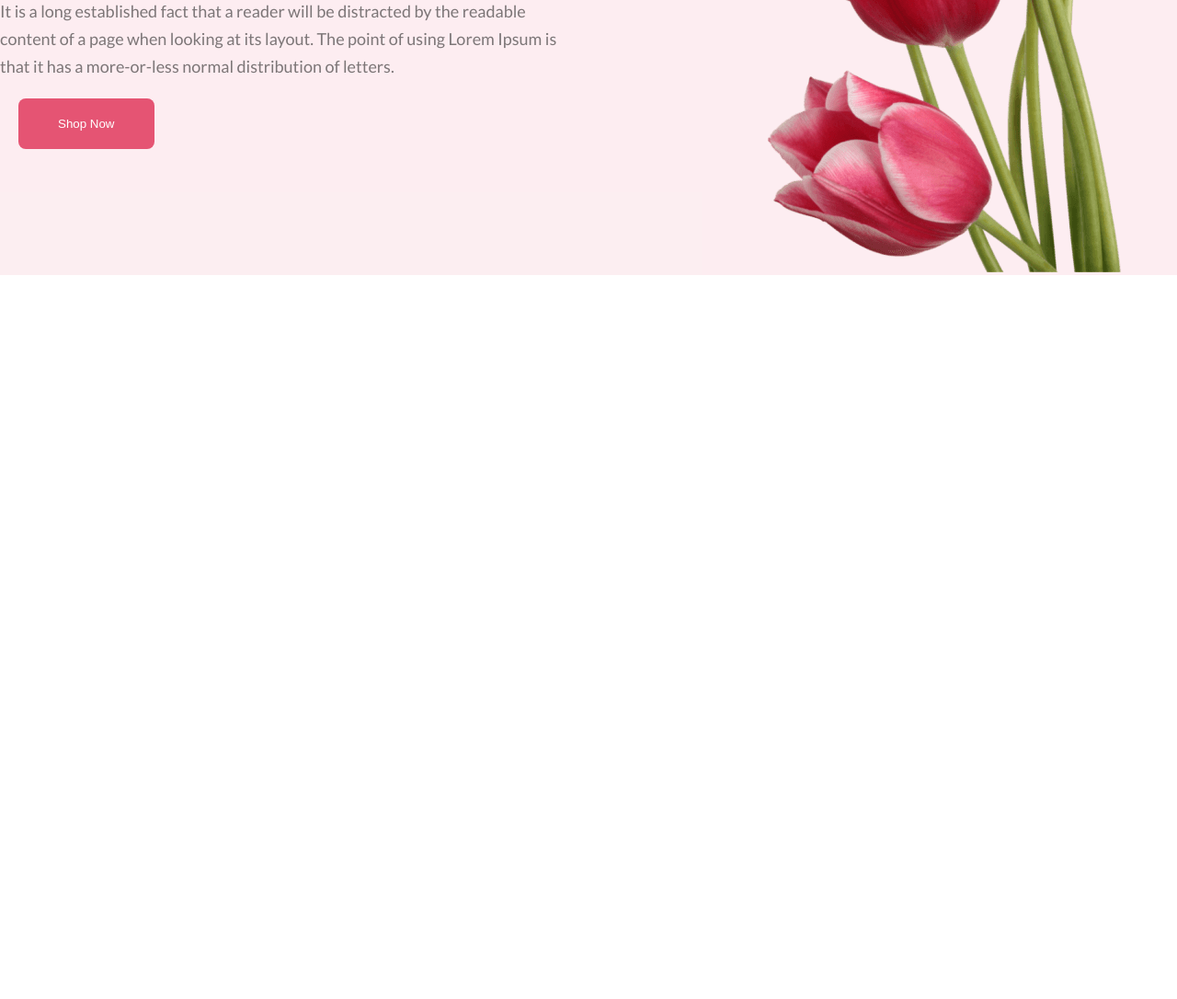
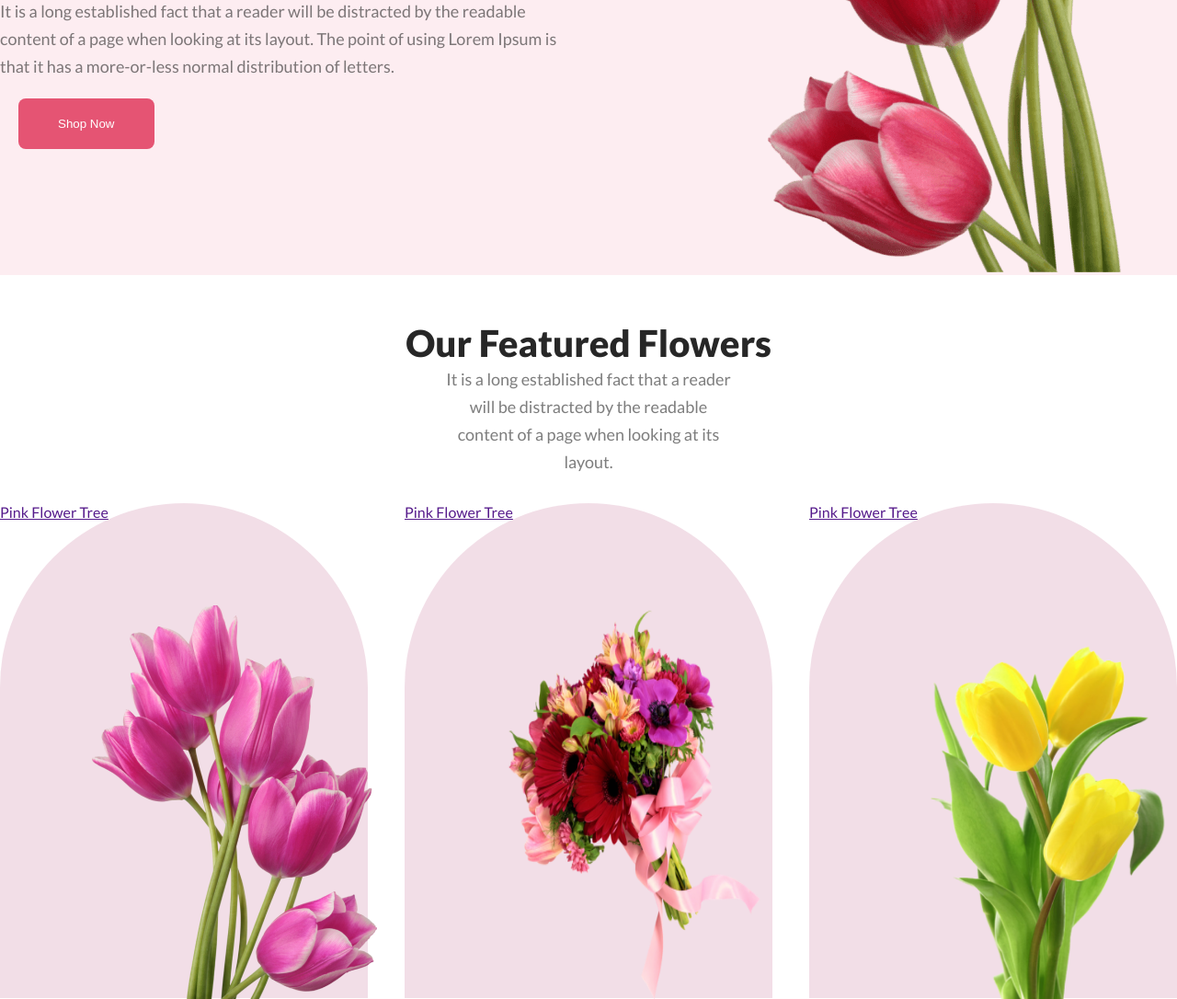
Before and after one commit to SagorChandra404/assinment-project-1, a plain HTML site: page index.html in a window 1280 px wide. Shown: the part 554-1640 px from the top of the page at 92% size. Before the commit the page ends 853 px from the top, so only its background shows below. Drawn offline with Linux system fonts and the light colour scheme.

Commit message:
add flower container

```diff
--- a/index.html
+++ b/index.html
@@ -25,7 +25,38 @@
         </section>
 
     </header>
-    <main></main>
+    <main>
+        <section>
+            <div class="Featurer-head">
+                <div class="featurer-heading">
+                    <h2 class="featurer-title">Our Featured Flowers</h2>
+                    <p class="feature-descprition">It is a long established fact that a reader will be distracted by the readable content of a page when looking at its layout.</p>
+                </div>
+
+            </div>
+            <div class="box-container">
+                <div class="box1">
+                    <div class="flower-photo">
+                        <img class="flower-size" src="./Flower Asset/pngwing 6.png" alt="">
+                    </div>
+                    <p> <a href="">Pink Flower Tree</a></p>
+                </div>
+                <div class="box1">
+                    <div class="flower-photo">
+                        <img class="flower-size" src="./Flower Asset/pngwing 5.png" alt="">
+                    </div>
+                    <p> <a href="">Pink Flower Tree</a></p>
+                </div>
+                <div class="box1">
+                    <div class="flower-photo">
+                        <img class="flower-size" src="./Flower Asset/pngwing 7.png" alt="">
+                    </div>
+                    <p> <a href="">Pink Flower Tree</a></p>
+                </div>
+
+            </div>
+        </section>
+    </main>
     <footer></footer>
 </body>
 </html>
--- a/style.css
+++ b/style.css
@@ -40,3 +40,50 @@ body{
     color: #FFF;
     background: #E55473;
 }
+
+.Featurer-head{
+    text-align: center;
+}
+
+.featurer-heading{
+    margin-top: 50px;
+}
+
+.featurer-title{
+    color: #272727;
+    text-align: center;
+    font-size: 40px;
+    font-weight: 800;
+}
+.feature-descprition{
+    color: rgba(39, 39, 39, 0.60);
+    text-align: center;
+    font-size: 18px;;
+    font-weight: 400;
+    line-height: 30px;
+    width: 25%;
+    margin: 0 auto;
+}
+
+.box-container{
+    display: flex;
+    justify-content: center;
+    align-items: center;
+    gap: 40px;
+    margin: 0 auto;
+
+}
+.box1{
+    margin-top: 30px;
+    width: 464px;
+    height: 538px;
+    border-radius: 300px 300px 0px 0px;
+    background: rgba(167, 33, 98, 0.15);
+    position: relative;
+}
+.flower-size{
+    width: 310px;
+    height: 428px;
+    position: absolute;
+    margin: 111px 100px;
+}
```
